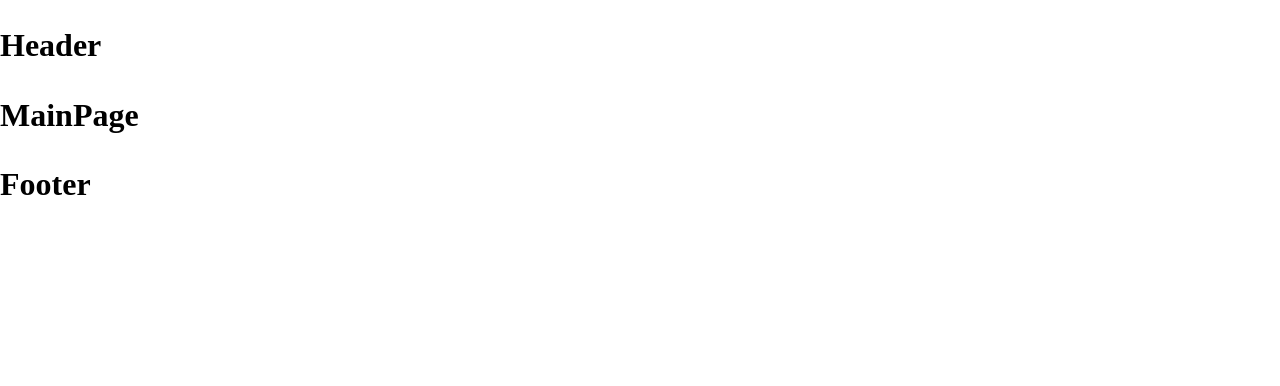
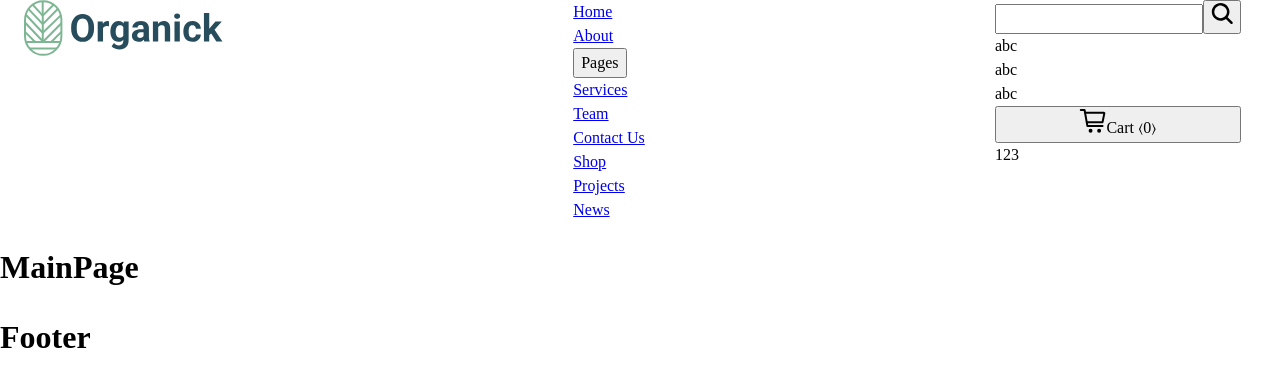
Before and after one commit to RusikHunter/Organick, a React (Vite) app in the folder frontend/: page / in a window 1280 px wide. Shown: the top 386 px of the page. Built offline with nearby package versions, Linux system fonts and the light colour scheme.

Commit message:
feat(frontend/header): write HTML markup for Header component

```diff
--- a/frontend/src/App.tsx
+++ b/frontend/src/App.tsx
@@ -20,10 +20,10 @@ import Footer from './components/Footer/Footer'
 
 function App() {
     return (
+        <Router>
             <div className="app">
                 <Header />
                 <main className="main">
-                <Router>
                     <Routes>
                         <Route path="/" element={<MainPage />} />
                         <Route path="/about" element={<AboutPage />} />
@@ -42,10 +42,10 @@ function App() {
                         <Route path="/changelog" element={<ChangelogPage />} />
                         <Route path="/protected" element={<ProtectedPage />} />
                     </Routes>
-                </Router>
                 </main>
                 <Footer />
             </div>
+        </Router >
     )
 }
 
--- a/frontend/src/components/Header/Header.tsx
+++ b/frontend/src/components/Header/Header.tsx
@@ -1,7 +1,99 @@
+import "./Header.scss"
+import { Link } from "react-router-dom"
+import Logo from "../../images/icons/logo.svg"
+
 function Header() {
     return (
         <header className="header">
-            <h1>Header</h1>
+            <div className="header__inner container">
+                <div className="header__row row">
+                    <div className="header__column header__column--1 column">
+                        <a href="#" className="header__logo-link">
+                            <img className="header__logo" src={Logo} alt="Organick" width={199} height={54} />
+                        </a>
+                    </div>
+                    <div className="header__column header__column--2 column">
+                        <nav className="header__navigation">
+                            <ul className="header__navigation-list">
+                                <li className="header__navigation-list-item">
+                                    <Link className="header__navigation-link" to="/">Home</Link>
+                                </li>
+                                <li className="header__navigation-list-item">
+                                    <Link className="header__navigation-link" to="/about">About</Link>
+                                </li>
+                                <li className="header__navigation-list-item">
+                                    <button className="header__navigation-button">Pages</button>
+
+                                    <div className="header__dropdown header__dropdown--pages">
+                                        <ul className="header__dropdown-list">
+                                            <li className="header__dropdown-list-item">
+                                                <Link className="header__navigation-link" to="/services">Services</Link>
+                                            </li>
+                                            <li className="header__dropdown-list-item">
+                                                <Link className="header__navigation-link" to="/team">Team</Link>
+                                            </li>
+                                            <li className="header__dropdown-list-item">
+                                                <Link className="header__navigation-link" to="/contact">Contact Us</Link>
+                                            </li>
+                                        </ul>
+                                    </div>
+                                </li>
+                                <li className="header__navigation-list-item">
+                                    <Link className="header__navigation-link" to="/shop">Shop</Link>
+                                </li>
+                                <li className="header__navigation-list-item">
+                                    <Link className="header__navigation-link" to="/portfolio">Projects</Link>
+                                </li>
+                                <li className="header__navigation-list-item">
+                                    <Link className="header__navigation-link" to="/blog">News</Link>
+                                </li>
+                            </ul>
+                        </nav>
+                    </div>
+                    <div className="header__column header__column--3 column">
+                        <label htmlFor="headerInputSearch" className="header__search">
+                            <input type="text" id="headerInputSearch" className="header__input" />
+
+                            <button className="header__button--search">
+                                <svg width="22" height="21" viewBox="0 0 22 21" fill="none" xmlns="http://www.w3.org/2000/svg">
+                                    <path d="M21.4692 18.8921L16.7086 14.1315C17.8547 12.6057 18.4734 10.7485 18.4713 8.84016C18.4713 3.96573 14.5056 0 9.63118 0C4.75674 0 0.791016 3.96573 0.791016 8.84016C0.791016 13.7146 4.75674 17.6803 9.63118 17.6803C11.5395 17.6824 13.3967 17.0637 14.9225 15.9175L19.6831 20.6781C19.9241 20.8936 20.2384 21.0085 20.5615 20.9995C20.8846 20.9905 21.192 20.8581 21.4205 20.6295C21.6491 20.401 21.7815 20.0936 21.7905 19.7705C21.7996 19.4474 21.6846 19.1331 21.4692 18.8921ZM3.31678 8.84016C3.31678 7.59129 3.68711 6.37047 4.38094 5.33207C5.07478 4.29367 6.06095 3.48434 7.21476 3.00642C8.36856 2.52849 9.63818 2.40345 10.8631 2.64709C12.0879 2.89073 13.213 3.49212 14.0961 4.3752C14.9792 5.25829 15.5806 6.38341 15.8242 7.60828C16.0679 8.83315 15.9428 10.1028 15.4649 11.2566C14.987 12.4104 14.1777 13.3966 13.1393 14.0904C12.1009 14.7842 10.88 15.1546 9.63118 15.1546C7.95711 15.1526 6.35218 14.4866 5.16844 13.3029C3.98469 12.1192 3.31878 10.5142 3.31678 8.84016Z" fill="#FAFAFA" />
+                                </svg>
+                            </button>
+                        </label>
+
+                        <div className="header__dropdown header__dropdown--search">
+                            <ul className="header__dropdown-list">
+                                <li className="header__dropdown-list-item">
+                                    <p>abc</p>
+                                </li>
+                                <li className="header__dropdown-list-item">
+                                    <p>abc</p>
+                                </li>
+                                <li className="header__dropdown-list-item">
+                                    <p>abc</p>
+                                </li>
+                            </ul>
+                        </div>
+
+                        <button className="header__button--cart">
+                            <span className="header__button--cart-decoration">
+                                <svg width="27" height="24" viewBox="0 0 27 24" fill="none" xmlns="http://www.w3.org/2000/svg">
+                                    <path d="M11.5689 23.0001C12.2439 23.0001 12.7911 22.4529 12.7911 21.7779C12.7911 21.1029 12.2439 20.5557 11.5689 20.5557C10.8939 20.5557 10.3467 21.1029 10.3467 21.7779C10.3467 22.4529 10.8939 23.0001 11.5689 23.0001Z" fill="white" stroke="white" strokeWidth="1.5" strokeLinecap="round" strokeLinejoin="round" />
+                                    <path d="M20.1246 23.0001C20.7996 23.0001 21.3468 22.4529 21.3468 21.7779C21.3468 21.1029 20.7996 20.5557 20.1246 20.5557C19.4496 20.5557 18.9023 21.1029 18.9023 21.7779C18.9023 22.4529 19.4496 23.0001 20.1246 23.0001Z" fill="white" stroke="white" strokeWidth="1.5" strokeLinecap="round" strokeLinejoin="round" />
+                                    <path d="M1.79102 1H5.57291L8.40933 17.0731H23.5369" stroke="white" strokeWidth="2" strokeLinecap="round" strokeLinejoin="round" />
+                                    <path d="M7.90221 13.1837L23.1494 13.2907C23.2587 13.2908 23.3647 13.2529 23.4493 13.1837C23.5339 13.1144 23.5918 13.0179 23.6133 12.9107L25.3151 4.40145C25.3289 4.33283 25.3272 4.26203 25.3102 4.19414C25.2933 4.12625 25.2615 4.06297 25.2171 4.00886C25.1727 3.95476 25.1169 3.91118 25.0536 3.88128C24.9903 3.85138 24.9212 3.83589 24.8513 3.83594L6.35838 3.83594" stroke="white" strokeWidth="2" strokeLinecap="round" strokeLinejoin="round" />
+                                </svg>
+                            </span>
+
+                            Cart &#9001;0&#9002;
+                        </button>
+
+                        <div className="header__dropdown header__dropdown--cart">
+                            <p>123</p>
+                        </div>
+                    </div>
+                </div>
+            </div>
         </header>
     )
 }
```
Also changed, not shown: frontend/src/components/Header/Header.scss (added), frontend/src/images/icons/logo.svg (added). Lines whose indentation alone changed are shown as unchanged.
